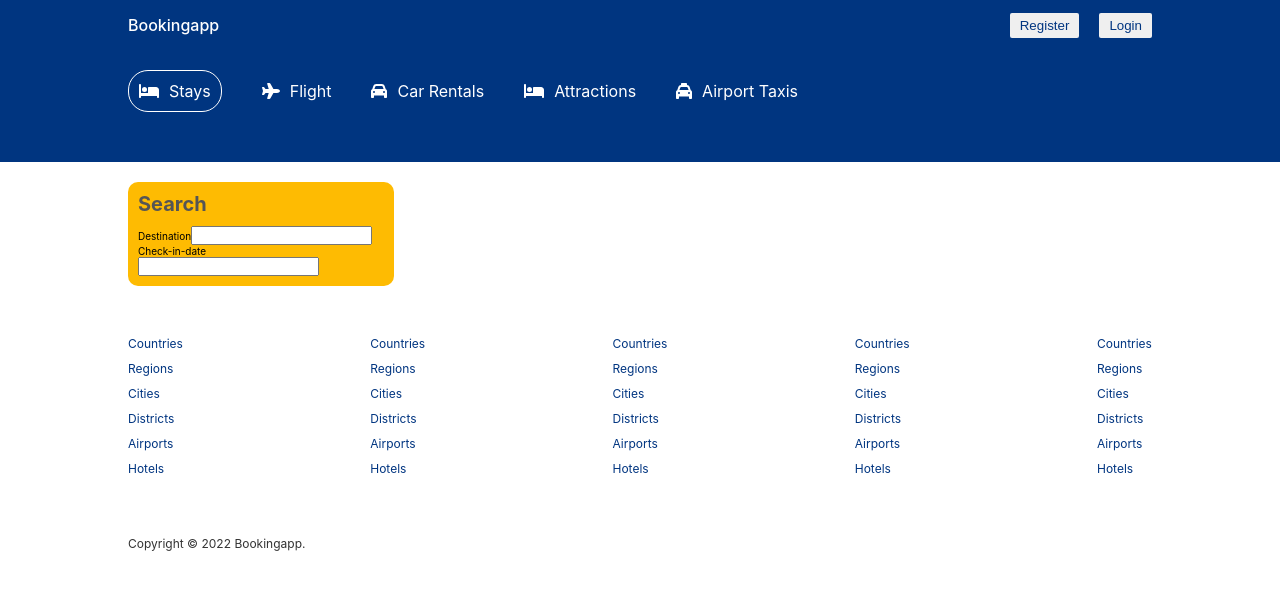
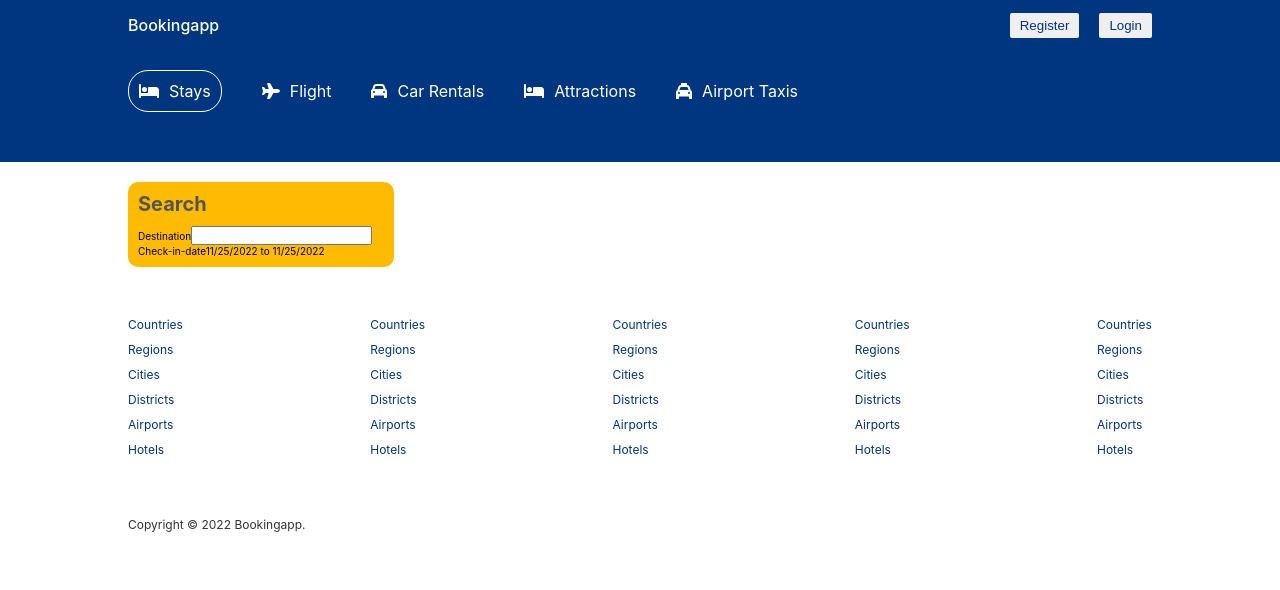
Before and after one commit to esteemayo/hotel-booking-app-client, a React (Create React App) app: page / in a window 1280 px wide. Both pictures are taken after typing "Sample" into the empty fields and a click on the button "Search". Shown: the top 590 px of the page. Built offline with nearby package versions, Linux system fonts and the light colour scheme.

Commit message:
feat: format the date

```diff
--- a/src/pages/list/List.jsx
+++ b/src/pages/list/List.jsx
@@ -24,7 +24,9 @@ const List = () => {
             </div>
             <div className='list__search--item'>
               <label htmlFor='date'>Check-in-date</label>
-              <input type='text' id='date' />
+              <span>
+                {`${format(date[0].startDate, 'MM/dd/yyyy')} to ${format(date[0].endDate, 'MM/dd/yyyy')}`}
+              </span>
             </div>
           </div>
           <div className='list__result'></div>
```
